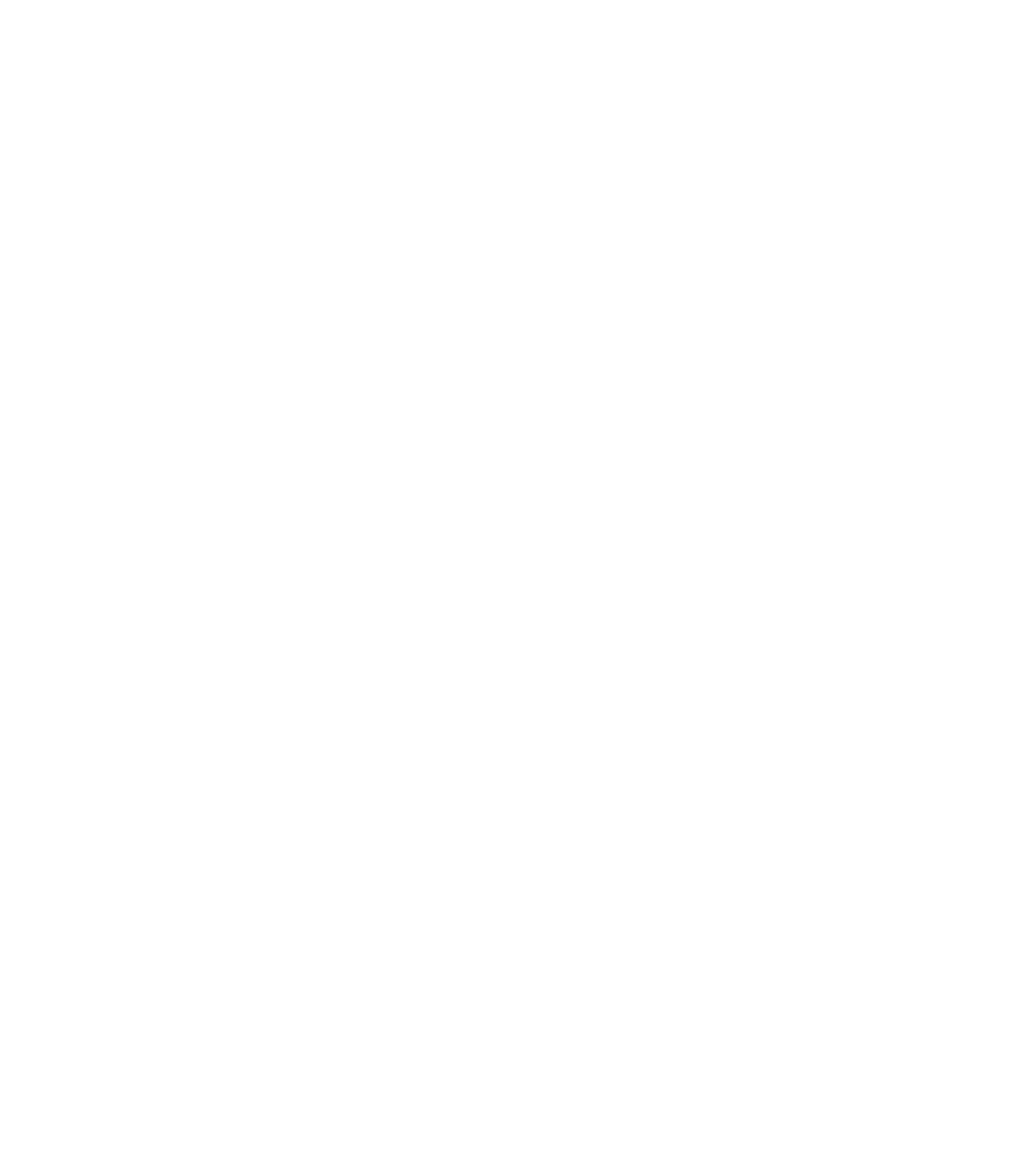
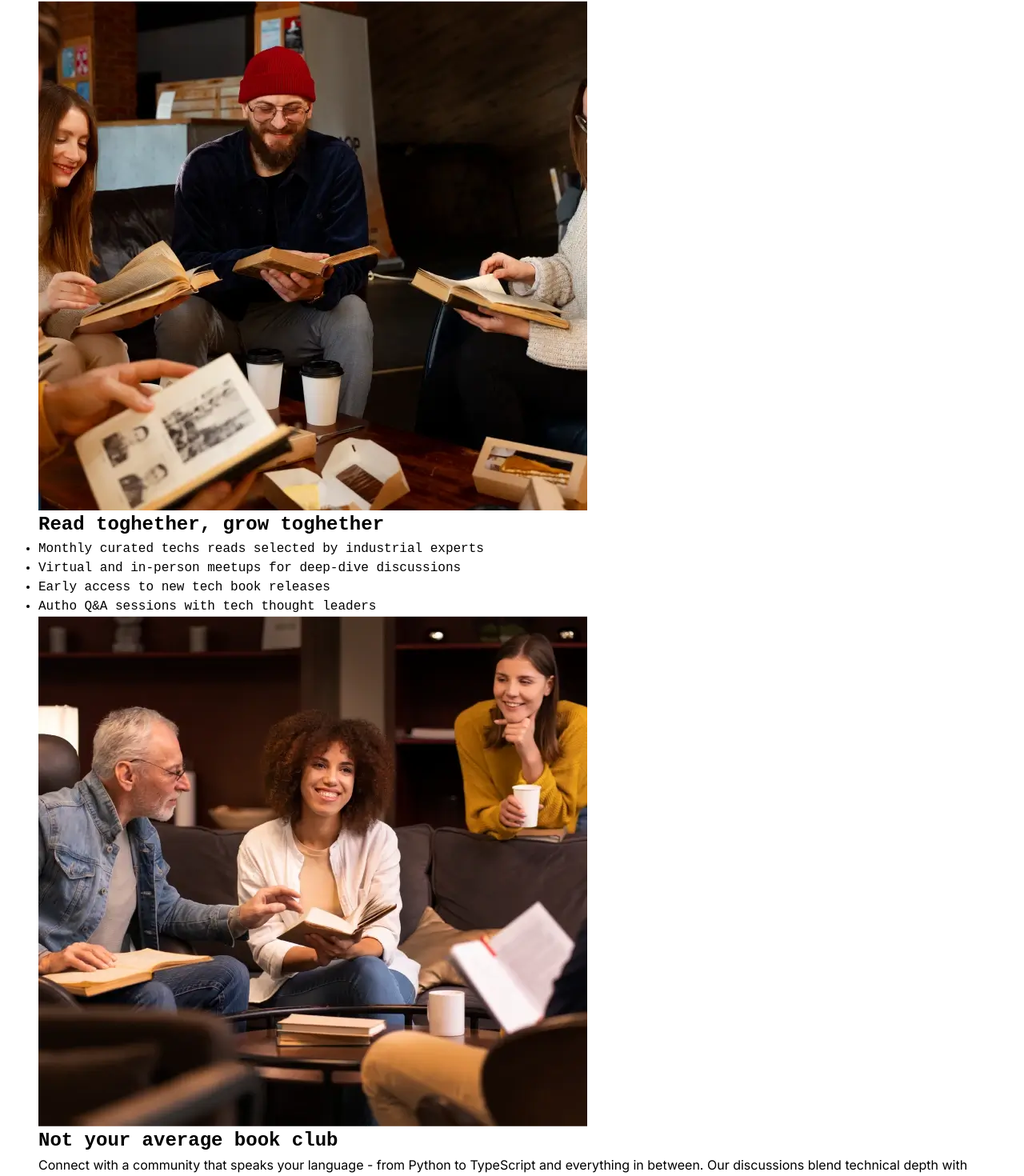
Before and after one commit to ioangheraszim/tech-book-club, a React (Vite) app: page / in a window 1280 px wide. Shown: the part 710-2180 px from the top of the page at 80% size. Before the commit the page ends 800 px from the top, so only its background shows below. Built offline with nearby package versions, Linux system fonts and the light colour scheme; a web font is replaced by a local one.

Commit message:
refactor: renamed components to match the design - renamed components to match design naming - added basic HTML for Journey component

```diff
--- a/src/App.jsx
+++ b/src/App.jsx
@@ -1,9 +1,11 @@
+import Features from './components/Features/Features'
 import Hero from './components/Hero/Hero'
 
 function App() {
   return (
     <>
       <Hero />
+      <Features />
     </>
   )
 }
--- /dev/null
+++ b/src/components/Features/Features.jsx
@@ -0,0 +1,47 @@
+import './Features.scss'
+
+export default function Features() {
+  return (
+    <section className="features">
+      <div className="container">
+        <div>
+          <div className="features__content">
+            <div className="features__image">
+              <img
+                src="./src/assets/images/image-read-together.webp"
+                alt="an image of people reading books"
+              />
+            </div>
+            <div className="features__text">
+              <h2 className="title">Read toghether, grow toghether</h2>
+              <ul>
+                <li>
+                  Monthly curated techs reads selected by industrial experts
+                </li>
+                <li>Virtual and in-person meetups for deep-dive discussions</li>
+                <li>Early access to new tech book releases</li>
+                <li>Autho Q&A sessions with tech thought leaders</li>
+              </ul>
+            </div>
+          </div>
+          <div className="features__discussion">
+            <div className="features__image">
+              <img src="./src/assets/images/image-not-average.webp" alt="" />
+            </div>
+            <div className="features__text">
+              <div>
+                <h2 className="title">Not your average book club</h2>
+                <div className="cirlce-image"></div>
+              </div>
+              <p>
+                Connect with a community that speaks your language - from Python
+                to TypeScript and everything in between. Our discussions blend
+                technical depth with practical applications.
+              </p>
+            </div>
+          </div>
+        </div>
+      </div>
+    </section>
+  )
+}
```
Also changed, not shown: src/components/CTA/CTA.scss (deleted), src/components/Features/Features.scss (added), src/components/Journey/Journey.jsx (added), src/components/Journey/Journey.scss (added).
